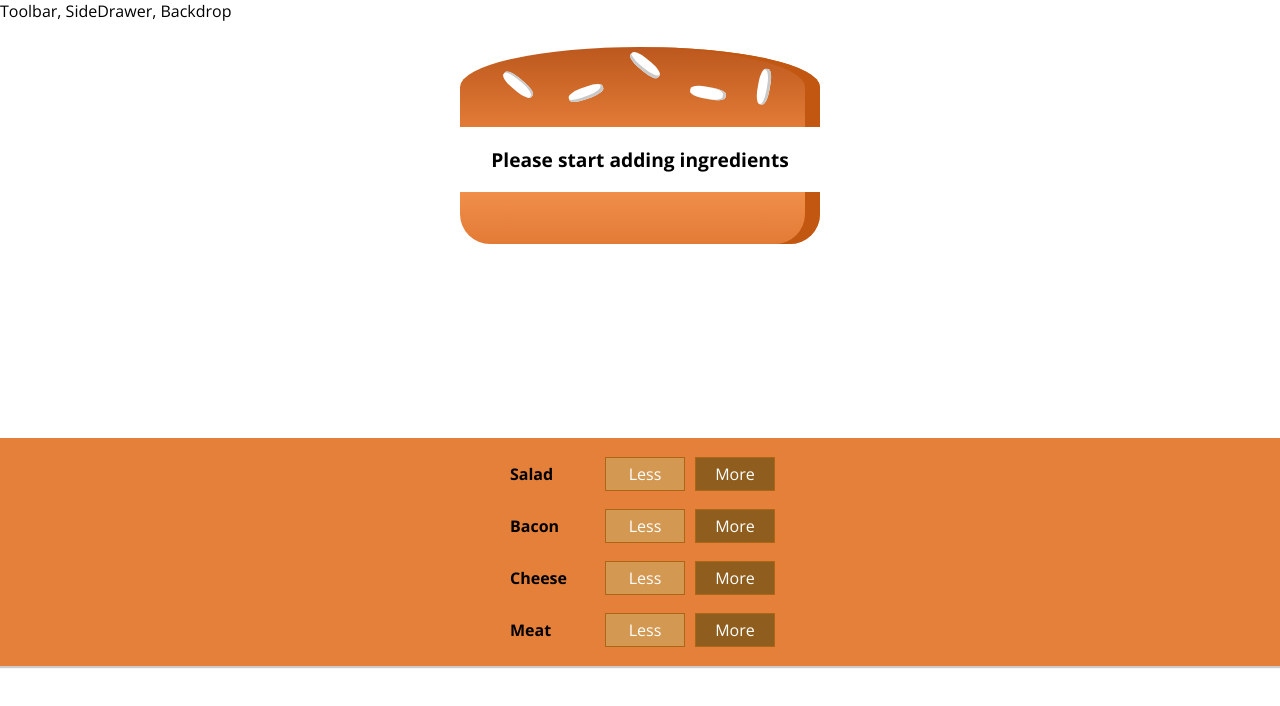
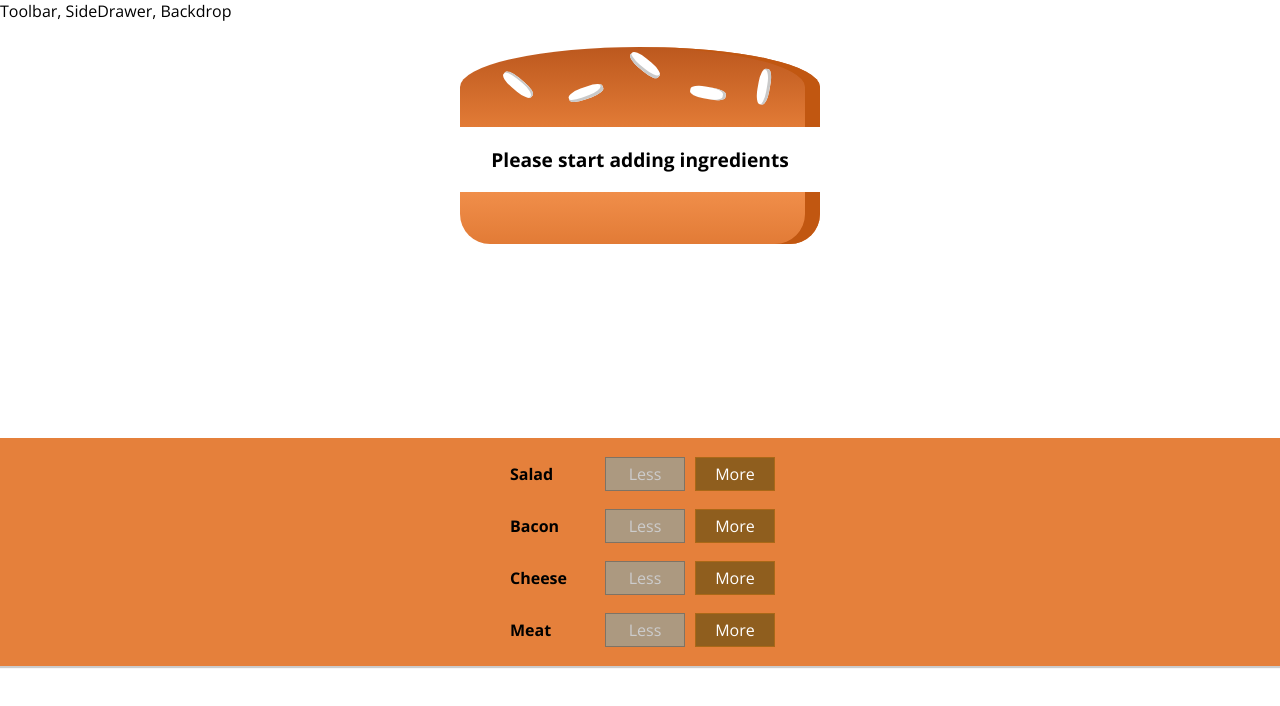
Before and after one commit to jvhti/burger-builder, a React (Create React App) app: page / in a window 1280 px wide. Shown: the top 706 px of the page. Built offline with nearby package versions, Linux system fonts and the light colour scheme.

Commit message:
Disable less button based on the ingredient count

```diff
--- a/src/components/Burger/BuildControls/BuildControl/BuildControl.js
+++ b/src/components/Burger/BuildControls/BuildControl/BuildControl.js
@@ -5,7 +5,7 @@
   return (
       <div className={classes.BuildControl}>
         <div className={classes.Label}>{props.label}</div>
-        <button className={classes.Less} onClick={props.removed}>Less</button>
+        <button disabled={props.disabled} className={classes.Less} onClick={props.removed}>Less</button>
         <button className={classes.More} onClick={props.added}>More</button>
       </div>
   );
--- a/src/components/Burger/BuildControls/BuildControls.js
+++ b/src/components/Burger/BuildControls/BuildControls.js
@@ -14,7 +14,8 @@
       <div className={classes.BuildControls}>
         {controls.map((ctrl) => <BuildControl key={ctrl.type} label={ctrl.label}
                                               added={() => props.ingredientAdded(ctrl.type)}
-                                              removed={() => props.ingredientRemoved(ctrl.type)}/>)}
+                                              removed={() => props.ingredientRemoved(ctrl.type)}
+                                              disabled={props.disabled[ctrl.type]}/>)}
       </div>
   );
 };
--- a/src/containers/BurgerBuilder/BurgerBuilder.js
+++ b/src/containers/BurgerBuilder/BurgerBuilder.js
@@ -43,10 +43,18 @@
   }
 
   render() {
+    const disabledInfo = {
+      ...this.state.ingredients
+    };
+
+    for (let key in disabledInfo)
+      disabledInfo[key] = disabledInfo[key] <= 0;
+
     return (
         <React.Fragment>
           <Burger ingredients={this.state.ingredients}/>
-          <BuildControls ingredientAdded={this.addIngredientHandler} ingredientRemoved={this.removeIngredientHandler}/>
+          <BuildControls ingredientAdded={this.addIngredientHandler} ingredientRemoved={this.removeIngredientHandler}
+                         disabled={disabledInfo}/>
         </React.Fragment>
     );
   }
```
